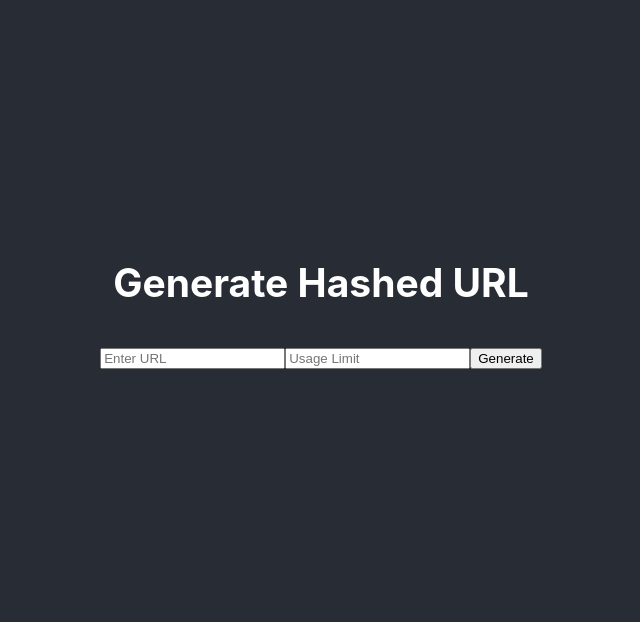
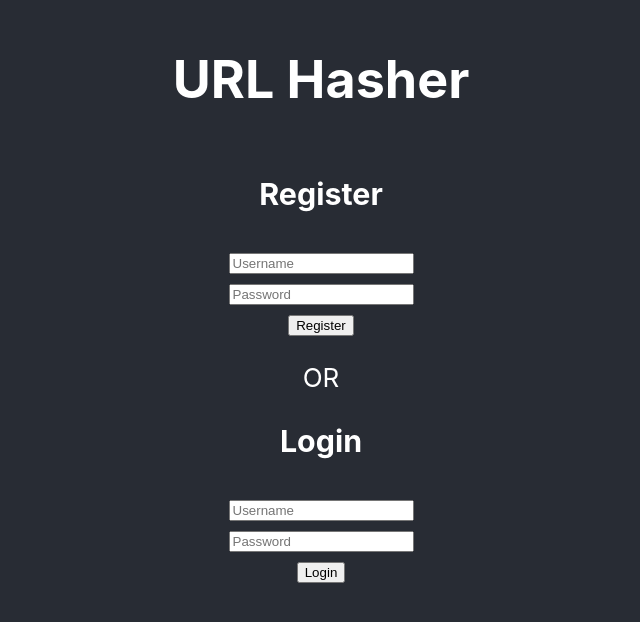
Before and after one commit to Mansvini/url-shortener, a React (Create React App) app in the folder frontend/: page / in a window 1280 px wide. Shown: the part 102-724 px from the top of the page, without its empty margins (319-959 px from the left). Built offline with nearby package versions, Linux system fonts and the light colour scheme.

Commit message:
User authentication - frontend

```diff
--- a/frontend/src/App.js
+++ b/frontend/src/App.js
@@ -1,13 +1,26 @@
-import React from 'react';
+import React, { useState } from 'react';
+import Register from './components/Register';
+import Login from './components/Login';
+import GenerateUrl from './components/GenerateUrl';
 import './App.css';
-import GenerateUrl from './components/GenerateUrl';
 
 function App() {
+
+  const [token, setToken] = useState(null);
 
   return (
     <div className="App">
       <div className="App-header">
-        <GenerateUrl/>
+        <h1>URL Hasher</h1>
+        {!token ? (
+          <div>
+            <Register/>
+            <p>OR</p>
+            <Login setToken={setToken} />
+          </div>
+        ) : (
+          <GenerateUrl token={token} />
+        )}
       </div>
     </div>
   );
--- /dev/null
+++ b/frontend/src/components/Login.js
@@ -0,0 +1,31 @@
+import React, { useState } from 'react';
+import axios from 'axios';
+
+const Login = ({ setToken }) => {
+  const [username, setUsername] = useState('');
+  const [password, setPassword] = useState('');
+
+  const handleLogin = async (e) => {
+    e.preventDefault();
+    try {
+      const response = await axios.post('http://localhost:5001/api/auth/login', { username, password });
+      setToken(response.data.token);
+      alert('Login successful');
+    } catch (error) {
+      alert('Login failed');
+    }
+  };
+
+  return (
+    <form onSubmit={handleLogin}>
+      <h3>Login</h3>
+      <input type="text" placeholder="Username" value={username} onChange={(e) => setUsername(e.target.value)} required />
+      <br/>
+      <input type="password" placeholder="Password" value={password} onChange={(e) => setPassword(e.target.value)} required />
+      <br/>
+      <button type="submit">Login</button>
+    </form>
+  );
+};
+
+export default Login;
--- /dev/null
+++ b/frontend/src/components/Register.js
@@ -0,0 +1,30 @@
+import React, { useState } from 'react';
+import axios from 'axios';
+
+const Register = () => {
+  const [username, setUsername] = useState('');
+  const [password, setPassword] = useState('');
+
+  const handleRegister = async (e) => {
+    e.preventDefault();
+    try {
+      await axios.post('http://localhost:5001/api/auth/register', { username, password });
+      alert('Registration successful, please log in.');
+    } catch (error) {
+      alert('Registration failed');
+    }
+  };
+
+  return (
+    <form onSubmit={handleRegister}>
+      <h3>Register</h3>
+      <input type="text" placeholder="Username" value={username} onChange={(e) => setUsername(e.target.value)} required />
+      <br/>
+      <input type="password" placeholder="Password" value={password} onChange={(e) => setPassword(e.target.value)} required />
+      <br/>
+      <button type="submit">Register</button>
+    </form>
+  );
+};
+
+export default Register;
```
